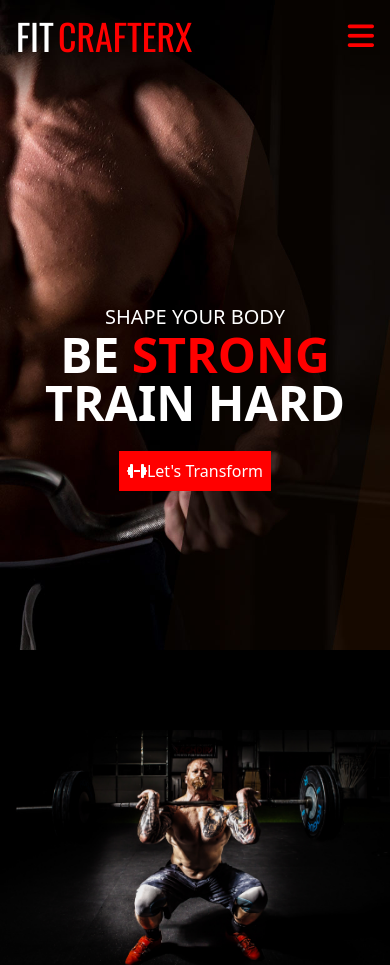
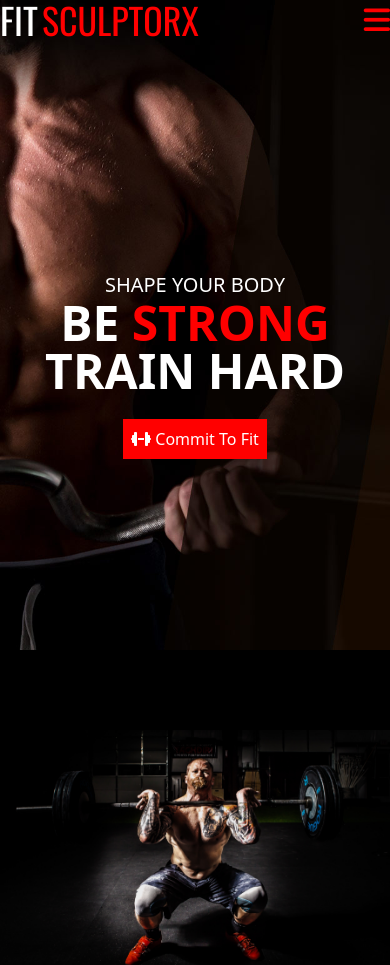
Before and after one commit to Mustaq2324/FITSCULPTORX, a website: page index.html in a window 390 px wide. Shown: the top 965 px of the page. Drawn offline with nearby package versions, Linux system fonts and the light colour scheme.

```diff
--- a/index.html
+++ b/index.html
@@ -24,12 +24,12 @@
     <!-- navbar -->
     <div    style="background-image: url(./img/hero-1.jpg)" class="bg-cover bg-center h-[650px]"
     >
-      <div   class="flex items-center  justify-between  p-4">
+      <div   class="flex items-center  justify-between  md:p-4">
         <div class="flex">
           <h1
           class="font-['Oswald',sans-serif] text-4xl flex items-center gap-1 text-white"
           >
-          FIT <span class="text-[#FF0000]">CRAFTERX</span>
+          FIT <span class="text-[#FF0000]">SCULPTORX</span>
         </h1>
       </div>
         <!-- lap nav-bar -->
@@ -104,7 +104,7 @@
           <button
             class="p-2 bg-[#FF0000] mt-6 hover:text-[#FF0000] hover:bg-black hover:scale-[1.1] transition-all duration-1000"
           >
-            <i class="fa-solid fa-dumbbell"></i><a href="#form">Let's Transform</a>
+            <i class="fa-solid fa-dumbbell"></i><a href="#form"> Commit To Fit</a>
           </button>
         </div>
       </div>
@@ -135,7 +135,7 @@
             <button
               class="p-2 bg-[#FF0000] mt-1 hover:text-[#FF0000] hover:bg-white hover:scale-[1.1] transition-all duration-1000"
             >
-              <i class="fa-solid fa-dumbbell"></i><a href="#form">Let's Transform</a>
+              <i class="fa-solid fa-dumbbell"></i><a href="#form"> Commit To Fit</a>
             </button>
           </div>
         </div>
@@ -156,7 +156,7 @@
             <button
               class="p-2 bg-[#FF0000] mt-1 hover:text-[#FF0000] hover:bg-white hover:scale-[1.1] transition-all duration-1000"
             >
-              <i class="fa-solid fa-dumbbell"></i> <a href="#form">Let's Transform</a>
+              <i class="fa-solid fa-dumbbell"></i> <a href="#form"> Commit To Fit</a>
             </button>
           </div>
         </div>
@@ -199,7 +199,7 @@
             <button
               class="p-2 bg-white mt-6 hover:text-white hover:bg-[#FF0000] hover:scale-[1.1] transition-all duration-1000"
             >
-              <i class="fa-solid fa-dumbbell"></i><a href="#form">Let's Transform</a>
+              <i class="fa-solid fa-dumbbell"></i><a href="#form"> Commit To Fit</a>
             </button>
           </div>
         </div>
@@ -229,7 +229,7 @@
             <button
               class="p-2 bg-white mt-6 hover:text-white hover:bg-[#FF0000] hover:scale-[1.1] transition-all duration-1000"
             >
-              <i class="fa-solid fa-dumbbell"></i><a href="#form">Let's Transform</a>
+              <i class="fa-solid fa-dumbbell"></i><a href="#form"> Commit To Fit</a>
             </button>
           </div>
         </div>
@@ -271,7 +271,7 @@
             <button
               class="p-2 bg-white mt-6 hover:text-white hover:bg-[#FF0000] hover:scale-[1.1] transition-all duration-1000"
             >
-              <i class="fa-solid fa-dumbbell"></i><a href="#form">Let's Transform</a>
+              <i class="fa-solid fa-dumbbell"></i><a href="#form"> Commit To Fit</a>
             </button>
           </div>
         </div>
@@ -299,7 +299,7 @@
             <button
               class="p-2 bg-white mt-6 hover:text-white hover:bg-[#FF0000] hover:scale-[1.1] transition-all duration-1000"
             >
-              <i class="fa-solid fa-dumbbell"></i><a href="#form">Let's Transform</a>
+              <i class="fa-solid fa-dumbbell"></i><a href="#form"> Commit To Fit</a>
             </button>
           </div>
         </div>
```
